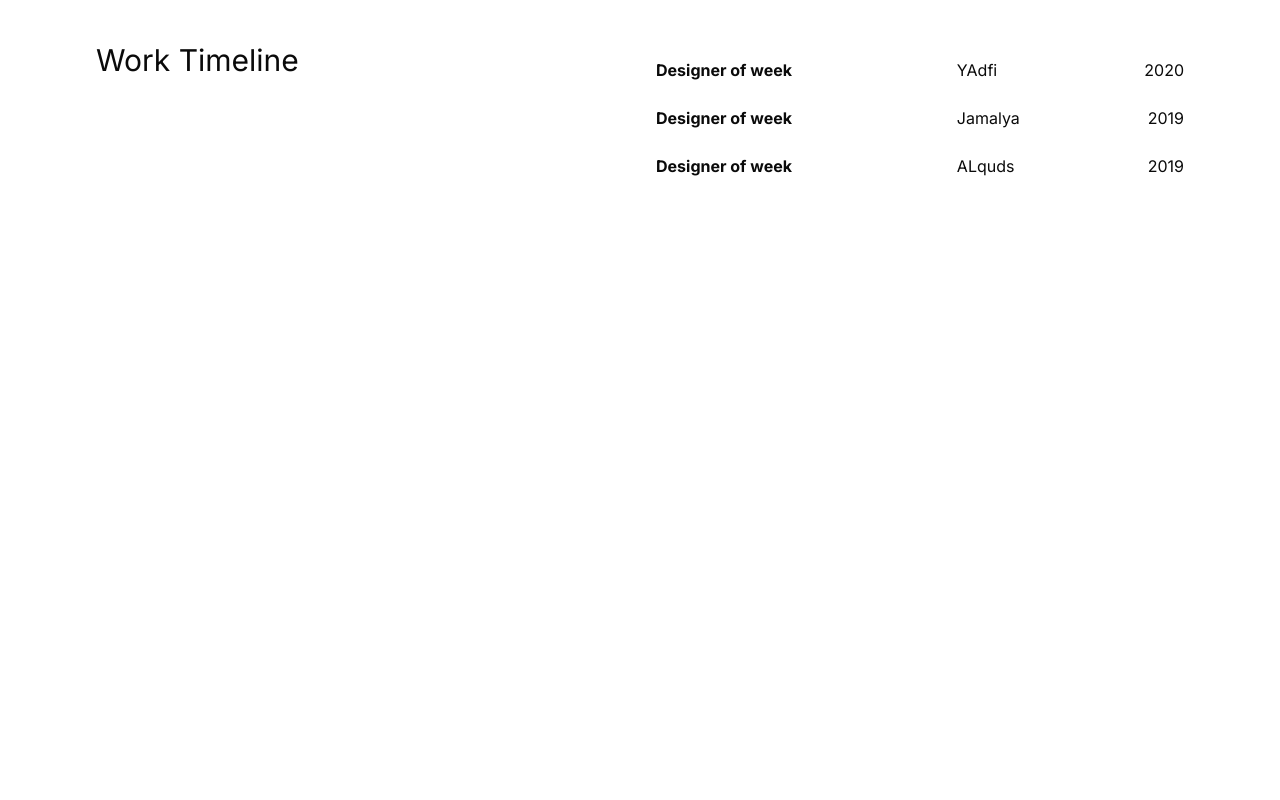
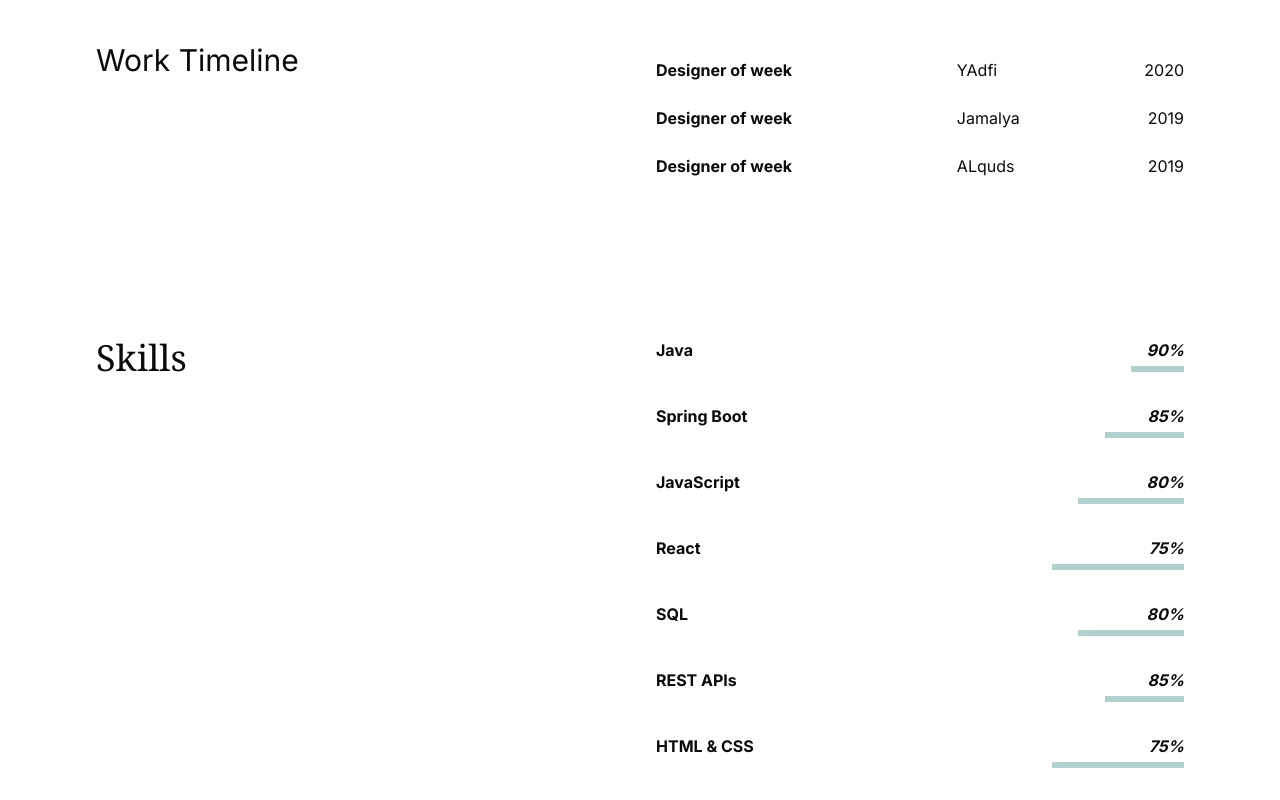
Before and after one commit to simon-templer/cursor-test, a Next.js app: page /en/about in a window 1280 px wide. Shown: the part 463-1263 px from the top of the page. Before the commit the page ends 800 px from the top, so only its background shows below. Built offline with nearby package versions, Linux system fonts and the light colour scheme.

Commit message:
skills bar example

```diff
--- a/src/app/[locale]/about/page.tsx
+++ b/src/app/[locale]/about/page.tsx
@@ -44,7 +44,41 @@ export default function AboutPage({ params }: { params: Promise<{ locale: 'en' |
             </table>
           </div>
         </div>
+        {/* Bare Skills Bar Diagram */}
+        <div className="grid grid-cols-1 md:grid-cols-2 gap-8 items-start mt-12">
+          <div>
+            <h2 className="text-4xl font-serif mb-8">{t('bareSkillsHeader')}</h2>
+          </div>
+          <div className="w-full flex flex-col gap-8">
+            {about.bareSkills.map((skill, idx) => (
+              <SkillBar key={idx} name={skill.name[locale]} percent={skill.percent} />
+            ))}
+          </div>
+        </div>
       </div>
     </main>
   );
 }
+
+// Animated SkillBar component
+function SkillBar({ name, percent }: { name: string; percent: number }) {
+  const [width, setWidth] = React.useState(0);
+  React.useEffect(() => {
+    const timeout = setTimeout(() => setWidth(percent), 200);
+    return () => clearTimeout(timeout);
+  }, [percent]);
+  return (
+    <div>
+      <div className="flex justify-between items-center mb-1">
+        <span className="font-bold">{name}</span>
+        <span className="font-bold italic">{percent}%</span>
+      </div>
+      <div className="w-full h-1.5 bg-muted-foreground/30">
+        <div
+          className="h-1.5 bg-white transition-all duration-1000"
+          style={{ width: `${width}%` }}
+        />
+      </div>
+    </div>
+  );
+}
--- a/src/config/content.ts
+++ b/src/config/content.ts
@@ -88,7 +88,72 @@ export const content = {
         year: 2019
       }
     ],
-    image: "/images/about-image.png"
+    image: "/images/about-image.png",
+    bareSkills: [
+      {
+        name: {
+          en: "Java",
+          de: "Java",
+          fr: "Java",
+          it: "Java"
+        },
+        percent: 90
+      },
+      {
+        name: {
+          en: "Spring Boot",
+          de: "Spring Boot",
+          fr: "Spring Boot",
+          it: "Spring Boot"
+        },
+        percent: 85
+      },
+      {
+        name: {
+          en: "JavaScript",
+          de: "JavaScript",
+          fr: "JavaScript",
+          it: "JavaScript"
+        },
+        percent: 80
+      },
+      {
+        name: {
+          en: "React",
+          de: "React",
+          fr: "React",
+          it: "React"
+        },
+        percent: 75
+      },
+      {
+        name: {
+          en: "SQL",
+          de: "SQL",
+          fr: "SQL",
+          it: "SQL"
+        },
+        percent: 80
+      },
+      {
+        name: {
+          en: "REST APIs",
+          de: "REST APIs",
+          fr: "REST APIs",
+          it: "REST APIs"
+        },
+        percent: 85
+      },
+      {
+        name: {
+          en: "HTML & CSS",
+          de: "HTML & CSS",
+          fr: "HTML & CSS",
+          it: "HTML & CSS"
+        },
+        percent: 75
+      }
+    ]
   },
   skills: {
     title: {
--- a/src/messages/de.json
+++ b/src/messages/de.json
@@ -41,6 +41,7 @@
   "about": {
     "header": "Über Mich",
     "subheader": "Ein bisschen über mich",
-    "workTimelineHeader": "Beruflicher Werdegang"
+    "workTimelineHeader": "Beruflicher Werdegang",
+    "bareSkillsHeader": "Skills"
   }
 }
--- a/src/messages/en.json
+++ b/src/messages/en.json
@@ -41,6 +41,7 @@
   "about": {
     "header": "About Me",
     "subheader": "abit about my self",
-    "workTimelineHeader": "Work Timeline"
+    "workTimelineHeader": "Work Timeline",
+    "bareSkillsHeader": "Skills"
   }
 }
--- a/src/messages/fr.json
+++ b/src/messages/fr.json
@@ -41,6 +41,7 @@
   "about": {
     "header": "À Propos",
     "subheader": "Un peu sur moi",
-    "workTimelineHeader": "Parcours professionnel"
+    "workTimelineHeader": "Parcours professionnel",
+    "bareSkillsHeader": "Skills"
   }
 }
--- a/src/messages/it.json
+++ b/src/messages/it.json
@@ -41,6 +41,7 @@
   "about": {
     "header": "Chi Sono",
     "subheader": "Un po' su di me",
-    "workTimelineHeader": "Percorso lavorativo"
+    "workTimelineHeader": "Percorso lavorativo",
+    "bareSkillsHeader": "Skills"
   }
 }
```
